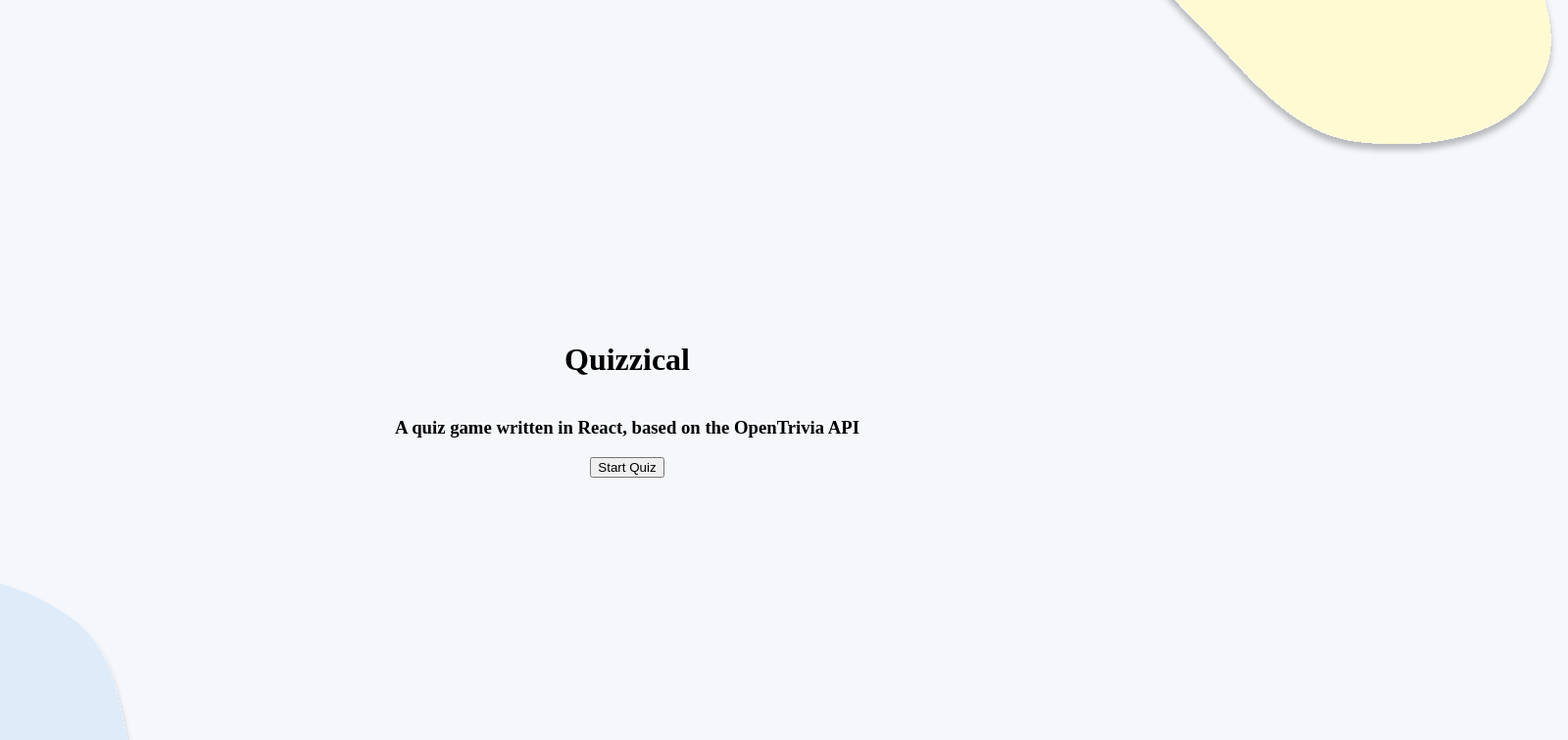
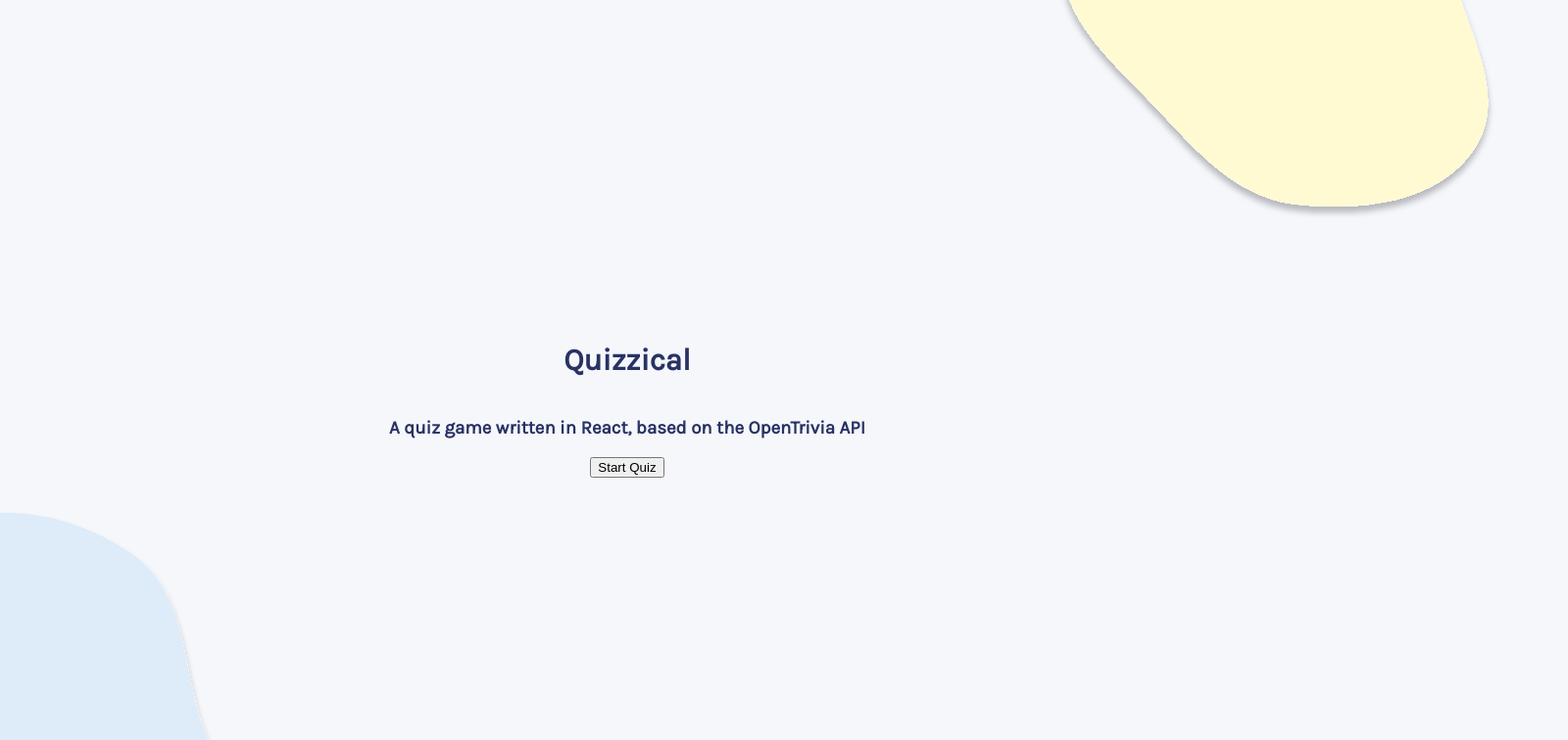
Before and after one commit to NikHerronCoding/quizzical, a React (Vite) app: page / in a window 1280 px wide. Shown: the top 756 px of the page at 98% size, 1600 px wide, since content can reach past the window. Built offline with nearby package versions, Linux system fonts and the light colour scheme; no server answers.

Commit message:
added functionality

```diff
--- a/index.html
+++ b/index.html
@@ -3,6 +3,9 @@
   <head>
     <meta charset="UTF-8" />
     <link rel="icon" type="image/svg+xml" href="/vite.svg" />
+    <link rel="preconnect" href="https://fonts.googleapis.com">
+    <link rel="preconnect" href="https://fonts.gstatic.com" crossorigin>
+    <link href="https://fonts.googleapis.com/css2?family=Inter:wght@400;600;700&family=Karla:ital,wght@0,300;0,400;1,700&display=swap" rel="stylesheet">
     <meta name="viewport" content="width=device-width, initial-scale=1.0" />
     <title>Quizzical</title>
   </head>
--- a/package.json
+++ b/package.json
@@ -10,6 +10,7 @@
     "preview": "vite preview"
   },
   "dependencies": {
+    "he": "^1.2.0",
     "react": "^18.2.0",
     "react-dom": "^18.2.0"
   },
--- a/src/App.css
+++ b/src/App.css
@@ -4,6 +4,8 @@
   justify-content: center;
   align-items: center;
   height:100vh;
+  color: #293264;
+  font-family: 'Karla';
 }
 
 #root {
@@ -12,3 +14,11 @@
   justify-content: space-between;
   align-items:center;
 }
+
+.intro-title {
+  text-align: center;
+  font-size: 31.25px;
+  font-style: normal;
+  font-weight: 700;
+  line-height: normal;
+}
--- /dev/null
+++ b/src/components/Answer.jsx
@@ -0,0 +1,5 @@
+import React from 'react'
+
+export default function Answer(props){
+    return <p className="answer">{props.data}</p>
+}
--- /dev/null
+++ b/src/components/Question.jsx
@@ -0,0 +1,31 @@
+import React from 'react'
+import he from 'he'
+
+import Answer from './Answer'
+export default function Question(props) {
+
+    function shuffleArray(array) {
+        for (let i = array.length - 1; i > 0; i--) {
+            // Generate a random index lower than i
+            const j = Math.floor(Math.random() * (i + 1));
+
+            // Swap elements at indices i and j
+            [array[i], array[j]] = [array[j], array[i]];
+        }
+        return array;
+    }
+
+    let correct_answer = props.data.correct_answer
+    let incorrect_answers = props.data.incorrect_answers
+    let answers = shuffleArray([correct_answer, ...incorrect_answers])
+
+    let answerItems = answers.map((ele, index)=>{
+        return <Answer key={index} data={he.decode(ele)}/>
+    })
+
+    console.log(answers)
+    return (<div className="question">
+        <h2>{he.decode(props.data.question)}</h2>
+            {answerItems}
+    </div>)
+}
--- a/src/components/Quiz.jsx
+++ b/src/components/Quiz.jsx
@@ -1,12 +1,14 @@
 import React from 'react'
+
+import Question from './Question'
 
 export default function Quiz(props) {
     let questionItems = props.questions.map((question, index)=>
         {
             return (
-                <>
-                    <div> {JSON.stringify(question)} </div>
-                </>
+                <div className="questions">
+                    <Question data={question} key="index"/>
+                </div>
             )
         })
 
--- a/src/components/StartGame.jsx
+++ b/src/components/StartGame.jsx
@@ -3,7 +3,7 @@
 export default function StartGame(props) {
     return (
         <>
-            <h1>Quizzical</h1>
+            <h1 className="intro-title">Quizzical</h1>
             <h3>A quiz game written in React, based on the OpenTrivia API</h3>
             <button onClick={props.click}>
                 Start Quiz
--- a/src/index.css
+++ b/src/index.css
@@ -5,14 +5,14 @@
 
 .blob-1 {
     position:absolute;
-    top:-25vw;
-    right:-25vw;
+    top:-20vw;
+    right:-20vw;
     width: 40vw;
 }
 
 .blob-2 {
     position:absolute;
-    bottom:-25vw;
-    left:-25vw;
+    bottom:-20vw;
+    left:-20vw;
     width:40vw;
 }
```
Also changed, not shown: 1 other file (tests, documents, lock files or other folders).
